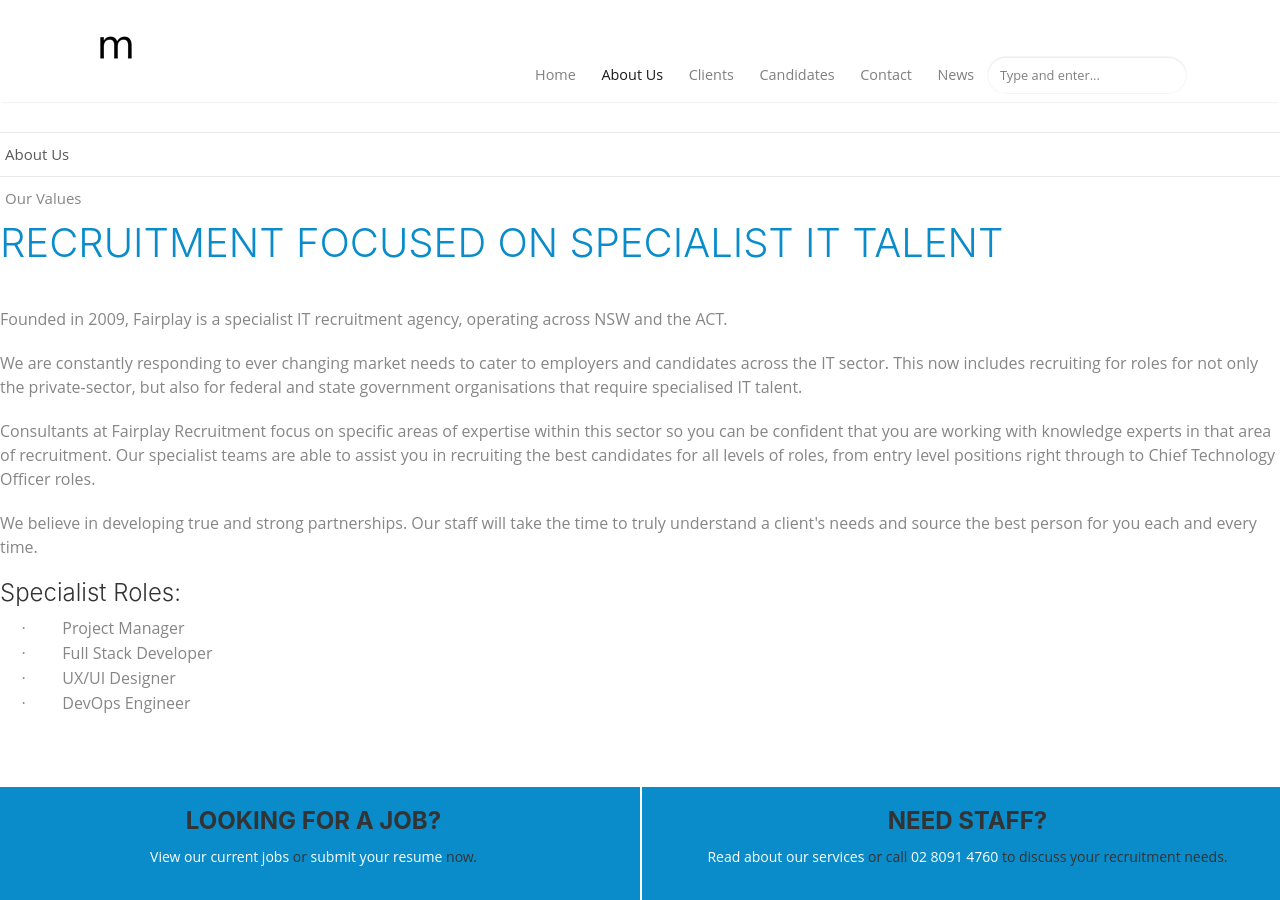
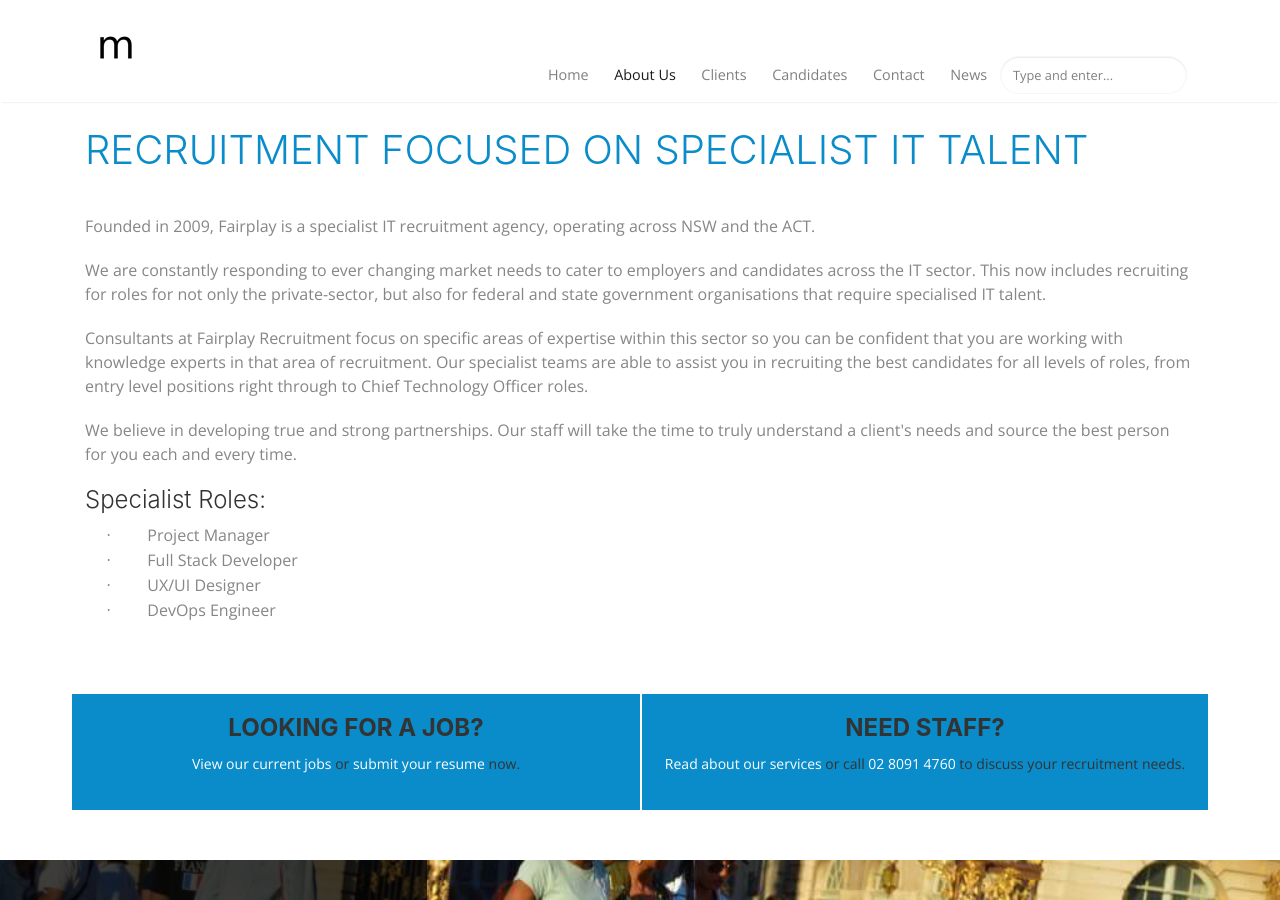
Before and after one commit to BrendanJohnson/m-recruit, a Jekyll site: the page built from about-us/index.html, in a window 1280 px wide and 900 px high. Built offline with Jekyll 4.4.1, drawn with Linux system fonts in a browser that asks for light colours; nearby versions of some CDN libraries; comment, search, counter and statistics services are not loaded.

Commit message:
Fix styling of inner pages

```diff
--- a/_layouts/default.html
+++ b/_layouts/default.html
@@ -6,12 +6,9 @@
     <link rel="icon" href="{{ site.baseurl }}/assets/images/logo.png">
     <title>{{ page.title }} | {{site.name}}</title>
     {% seo %}
-
     <link rel="stylesheet" href="https://stackpath.bootstrapcdn.com/bootstrap/4.1.3/css/bootstrap.min.css" integrity="sha384-MCw98/SFnGE8fJT3GXwEOngsV7Zt27NXFoaoApmYm81iuXoPkFOJwJ8ERdknLPMO" crossorigin="anonymous">
-
     <link rel="stylesheet" href="https://use.fontawesome.com/releases/v5.0.13/css/all.css" integrity="sha384-DNOHZ68U8hZfKXOrtjWvjxusGo9WQnrNx2sqG0tfsghAvtVlRW3tvkXWZh58N9jp" crossorigin="anonymous">
     <link rel="stylesheet" type="text/css" href="{{  site.baseurl }}/media/COMMON/css/GlobalStyle.css"/>
-
     <link rel="stylesheet" href="{{  site.baseurl }}/media/abrs/css/style.css?ver=1.1"/>
     <link rel="stylesheet" href="{{  site.baseurl }}/media/abrs/css/system-responsive.css"/>
         <!--[if lt IE 9]>
@@ -26,14 +23,13 @@
     <script src='{{  site.baseurl }}/media/COMMON/js/responsive-plugins-0.js'></script>
     <script src='{{  site.baseurl }}/media/abrs/js/myjs.js?v=1.02'></script>
     <link href="https://fonts.googleapis.com/css?family=Righteous%7CMerriweather:300,300i,400,400i,700,700i" rel="stylesheet">
-
+    <link rel="stylesheet" href="https://fonts.googleapis.com/css?family=Open+Sans:300italic,400italic,600italic,700italic,800italic,400,300,600,700,800">
+    <link rel="stylesheet" href="{{ site.baseurl }}/media/abrs/css/r15-icons.css"/>
     <link href="{{ site.baseurl }}/assets/css/screen.css" rel="stylesheet">
     <script src="{{ site.baseurl }}/media/COMMON/js/jquery.js"></script>
     <script src="{{ site.baseurl }}/media/COMMON/js/vue.min.js"></script>
     <link href="{{ site.baseurl }}/assets/css/main.css" rel="stylesheet">
-
     <!--  <script src="{{ site.baseurl }}/assets/js/jquery.min.js"></script> -->
-
 </head>
 
 {% if jekyll.environment == 'production' %}
@@ -106,7 +102,6 @@
 ================================================== -->
 
         <div class="site-content">
-
 
             <!-- Content
             ================================================== -->
--- a/about-us/index.html
+++ b/about-us/index.html
@@ -2,27 +2,10 @@
 layout: default
 topmenu: about-us
 ---
-
-<div id="dynamic-container">
-    <div id='dynamic-side-left-container'>
-    	<div class="editable" id="prefix_left-navigation">
-    		<ul><li><a href='/about-us' class='leftnav-active'>About Us</a><ul><li><a href='/values'>Our Values</a></li></ul></li></ul>
+<div class="mainheading">
+    <h1 class="sitetitle"></h1>
 </div>
-		<div id="prefix_left-navigation" class="left-hidden">
-			<ul>
-				<li><a href="/page/candidates/" class="leftnav-active">Candidates</a>
-					<ul>
-						<li><a href="/advancedsearch.html">Advanced Job Search</a></li>
-						<li><a href="/member/createjobalert.aspx">Job Alerts</a></li>
-						<li><a href="/member/login.aspx">Member login</a></li>
-						<li><a href="/page/candidates/submit-resume/">Submit Resume</a></li>
-						<li><a href="/page/candidates/refer-a-friend/">Refer a Friend</a></li>
-					</ul>
-				</li>
-			</ul>
-		</div>
-	</div><!--end of side-left-->
-    <div id="dynamic-content">
+<div class="container">
     <div class="dynamic-content-holder editable">
         	<h1>Recruitment focused on specialist IT talent</h1>
         	<p style="margin: 0px; line-height: normal;"><span style="font-size: 16px;"><span lang="EN" style="margin: 0px;"><font face="sans-serif"></font></span></span>
@@ -65,4 +48,3 @@
         	</div>
         </div>
 </div>
-</div>
--- a/clients/index.html
+++ b/clients/index.html
@@ -2,7 +2,9 @@
 layout: default
 topmenu: clients
 ---
-
+<div class="mainheading">
+    <h1 class="sitetitle"></h1>
+</div>
 <div class="container">
     <div class="dynamic-content-holder editable">
     	<h1>The right people for the job</h1>
--- a/news/index.html
+++ b/news/index.html
@@ -2,6 +2,9 @@
 layout: default
 title: Home
 ---
+<div class="mainheading">
+    <h1 class="sitetitle"></h1>
+</div>
 <div class="container">
 <!-- Featured
 ================================================== -->
```
Lines whose indentation alone changed are shown as unchanged.
